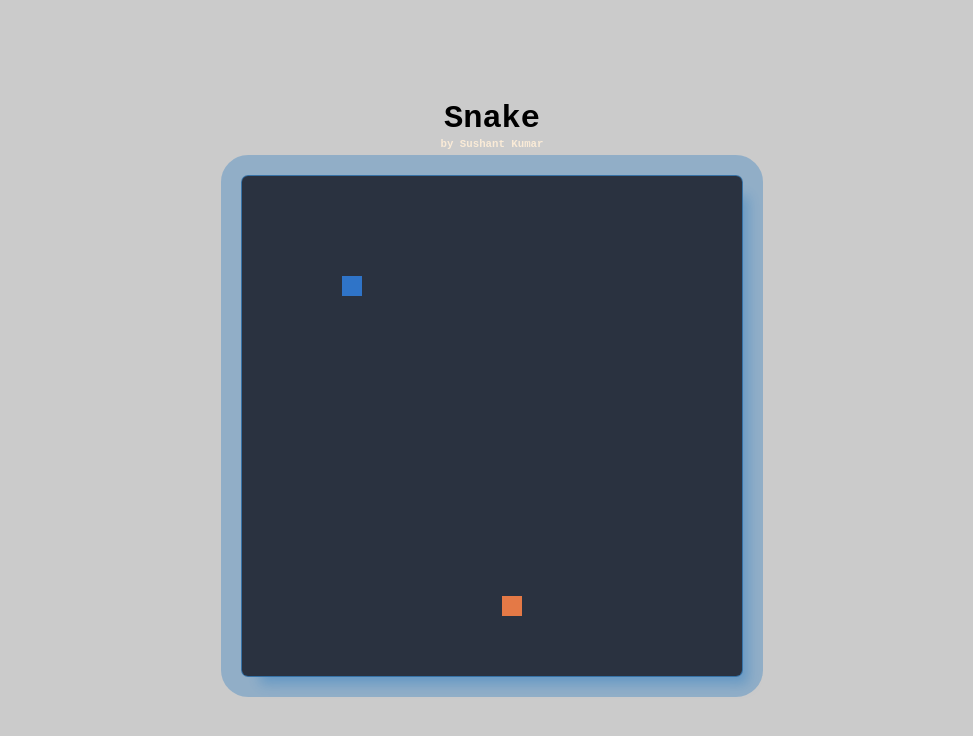
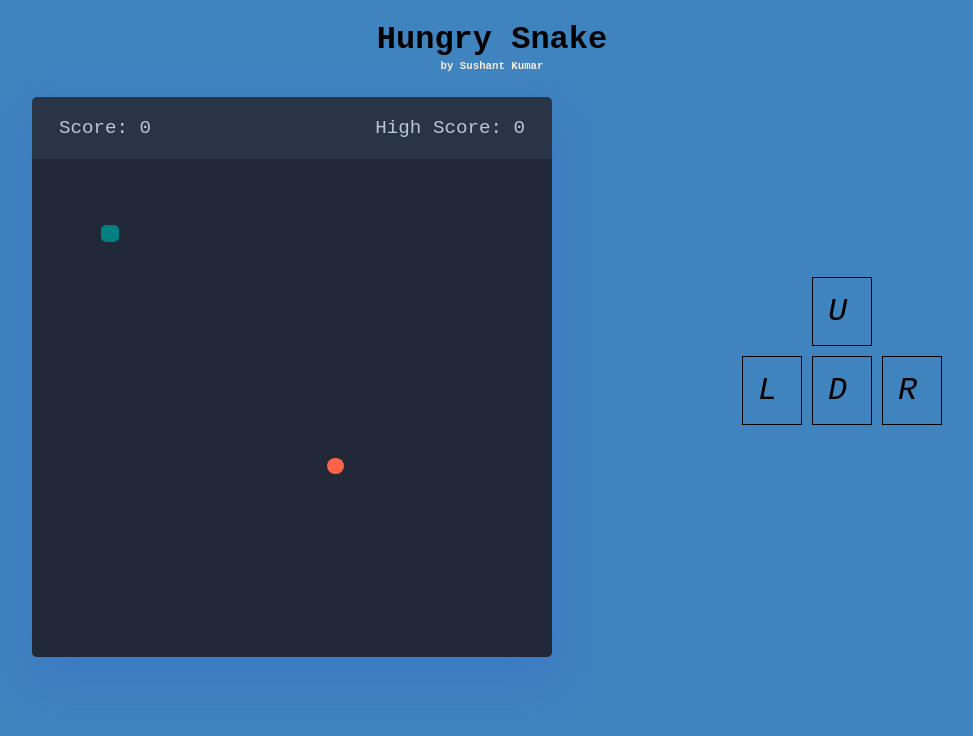
Before and after one commit to sushantkr961/Hungry-Snake-Game, a plain HTML site: page index.html in a window 1280 px wide. Shown: the whole page, without its empty margins (148-1121 px from the left). Drawn offline with Linux system fonts and the light colour scheme.

Commit message:
ui changes score, highest score added button added

```diff
--- a/index.html
+++ b/index.html
@@ -9,12 +9,37 @@
     <title>Hungry Snake</title>
   </head>
   <body>
-    <h1>Snake</h1>
-    <h6>by Sushant Kumar</h6>
-    <canvas id="board">
-      <!-- canvas is used to make graphics in html -->
-    </canvas>
+    <div id="author">
+      <h1>Hungry Snake</h1>
+      <h6>by Sushant Kumar</h6>
+    </div>
+    <div id="plot">
+      <div id="container">
+        <div id="score-board">
+          <div id="score">Score: 0</div>
+          <div id="high-score">High Score: 0</div>
+        </div>
+        <div id="board"></div>
+      </div>
+      <div id="controller">
+        <!-- <div>
+          <label>Difficulty</label>
+          <select id="speed">
+            <option value="normal">Normal</option>
+            <option value="easy">Easy</option>
+            <option value="hard">Hard</option>
+          </select>
+        </div> -->
 
-    <script src="./snake.js"></script>
+        <div class="controls">
+          <i id="up" data-key="ArrowUp">U</i>
+          <i id="left" data-key="ArrowLeft">L</i>
+          <i id="right" data-key="ArrowRight">R</i>
+          <i id="down" data-key="ArrowDown">D</i>
+        </div>
+      </div>
+    </div>
+
+    <script src="snake.js"></script>
   </body>
 </html>
--- a/snake.js
+++ b/snake.js
@@ -1,121 +1,122 @@
-let blocksize = 20; // square=25*25mm (1unit=25mm)
-let rows = 25;
-let cols = 25;
-let board, context;
+const board = document.querySelector("#board");
+const currentScore = document.querySelector("#score");
+const highestScore = document.querySelector("#high-score");
+const controls = document.querySelectorAll(".controls i");
 
-// Snake head
-let snakeX = blocksize * 5;
-let snakeY = blocksize * 5;
+let gameOver = false;
+let foodX, foodY;
+let snakeX = 5,
+  snakeY = 5;
+let velocityX = 0,
+  velocityY = 0;
+let snakeBody = [];
+let setIntervalId;
+let score = 0;
 
-// food
-let foodX;
-let foodY;
+// Getting high score from the local storage
+let highScore = localStorage.getItem("high-score") || 0;
+highestScore.innerText = `High Score: ${highScore}`;
 
-// speed of snake
-let velocityX = 0;
-let velocityY = 0;
-
-// snake body
-let snakeBody = [];
-
-// game over
-let gameOver = false;
-
-window.onload = function () {
-  board = document.getElementById("board");
-  board.height = rows * blocksize;
-  board.width = cols * blocksize;
-  context = board.getContext("2d"); // used for drawing on the board
-
-  foodPlaceChange();
-  document.addEventListener("keyup", changeDirection);
-  //   update();
-  setInterval(update, 1000 / 10); // 100ms
+const updateFoodPosition = () => {
+  // Passing a random 1 - 30 value as food position
+  foodX = Math.floor(Math.random() * 30) + 1;
+  foodY = Math.floor(Math.random() * 30) + 1;
 };
 
-function update() {
-  // if game over we want to stop updating the canvas,we want to stop the drawing once game is over
-  if (gameOver) {
-    return;
+const handleGameOver = () => {
+  // Clearing the timer and reloading the page on game over
+  clearInterval(setIntervalId);
+  alert("Game Over! Press OK to replay...");
+  location.reload();
+};
+
+const changeDirection = (e) => {
+  // Changing velocity value based on key press
+  if (e.key === "ArrowUp" && velocityY != 1) {
+    velocityX = 0;
+    velocityY = -1;
+  } else if (e.key === "ArrowDown" && velocityY != -1) {
+    velocityX = 0;
+    velocityY = 1;
+  } else if (e.key === "ArrowLeft" && velocityX != 1) {
+    velocityX = -1;
+    velocityY = 0;
+  } else if (e.key === "ArrowRight" && velocityX != -1) {
+    velocityX = 1;
+    velocityY = 0;
   }
+};
 
-  // board colour and size
-  context.fillStyle = "#2a3240";
-  context.fillRect(0, 0, board.width, board.height);
+// Calling changeDirection on each key click and passing key dataset value as an object
+controls.forEach((button) =>
+  button.addEventListener("click", () =>
+    changeDirection({ key: button.dataset.key })
+  )
+);
 
-  //food color and position
-  context.fillStyle = "#e47946";
-  context.fillRect(foodX, foodY, blocksize, blocksize);
+const initGame = () => {
+  if (gameOver) return handleGameOver();
+  let html = `<div class="food" style="grid-area: ${foodY} / ${foodX}"></div>`;
 
-  // when snake touches the food
-  if (snakeX == foodX && snakeY == foodY) {
-    snakeBody.push([foodX, foodY]);
-    foodPlaceChange();
+  // Checking if the snake hit the food
+  if (snakeX === foodX && snakeY === foodY) {
+    updateFoodPosition();
+    snakeBody.push([foodY, foodX]); // Pushing food position to snake body array
+    score++; // increment score by 1
+    highScore = score >= highScore ? score : highScore;
+    localStorage.setItem("high-score", highScore);
+    currentScore.innerText = `Score: ${score}`;
+    highestScore.innerText = `High Score: ${highScore}`;
   }
+  // Updating the snake's head position based on the current velocity
+  snakeX += velocityX;
+  snakeY += velocityY;
 
-  // for changing the snake length after eating the food
+  // Shifting forward the values of the elements in the snake body by one
   for (let i = snakeBody.length - 1; i > 0; i--) {
     snakeBody[i] = snakeBody[i - 1];
   }
-  // after above loop this run because it tells the head eat and go back and add after the tail
-  // starting from the end and we're having each segment move forward to where the previous segment was
-  // finally the second segment to take the head's place over here,
-  if (snakeBody.length) {
-    snakeBody[0] = [snakeX, snakeY];
-  } // now the body is moving with head
+  snakeBody[0] = [snakeX, snakeY]; // Setting first element of snake body to current snake position
 
-  // position and color of snake
-  context.fillStyle = "#2f74c8";
-  snakeX += velocityX * blocksize;
-  snakeY += velocityY * blocksize;
-  context.fillRect(snakeX, snakeY, blocksize, blocksize);
-
-  // when we do this for knowing the where snake eat food but it doesn't increase the snake length
-  for (let i = 0; i < snakeBody.length; i++) {
-    context.fillRect(snakeBody[i][0], snakeBody[i][1], blocksize, blocksize);
+  // Checking if the snake's head is out of wall, if so setting gameOver to true
+  if (snakeX <= 0 || snakeX > 30 || snakeY <= 0 || snakeY > 30) {
+    return (gameOver = true);
   }
 
-  // game over conditions
-  // 1. if snake touches or want to cross the board
-  if (
-    snakeX < 0 ||
-    snakeX > cols * blocksize ||
-    snakeY < 0 ||
-    snakeY > rows * blocksize
-  ) {
-    gameOver = true;
-    alert("Game Over");
-    location.reload();
-  }
-
-  // 2. if snake touches or eats his own body
   for (let i = 0; i < snakeBody.length; i++) {
-    if (snakeX == snakeBody[i][0] && snakeY == snakeBody[i][1]) {
+    // Adding a div for each part of the snake's body
+    html += `<div class="snakeHead" style="grid-area: ${snakeBody[i][1]} / ${snakeBody[i][0]}"></div>`;
+    // Checking if the snake head hit the body, if so set gameOver to true
+    if (
+      i !== 0 &&
+      snakeBody[0][1] === snakeBody[i][1] &&
+      snakeBody[0][0] === snakeBody[i][0]
+    ) {
       gameOver = true;
-      alert("Game Over");
-      location.reload();
     }
   }
-}
+  // console.log(board);
+  board.innerHTML = html;
+};
 
-function changeDirection(event) {
-  // event.key for key event
-  if (event.code == "ArrowUp" && velocityY != 1) {
-    velocityX = 0;
-    velocityY = -1;
-  } else if (event.code == "ArrowDown" && velocityY != -1) {
-    velocityX = 0;
-    velocityY = 1;
-  } else if (event.code == "ArrowLeft" && velocityX != 1) {
-    velocityX = -1;
-    velocityY = 0;
-  } else if (event.code == "ArrowRight" && velocityX != -1) {
-    velocityX = 1;
-    velocityY = 0;
-  }
-}
+let snakeSpeed = 120;
+// let speed = document.getElementById("speed");
+// speed.addEventListener("change", () => {
+//   let selected = document.getElementById("speed").value;
+//   console.log(selected);
+//   if (selected == "normal") {
+//     snakeSpeed = 120;
+//   }
+//   if (selected == "hard") {
+//     snakeSpeed = 60;
+//   }
+//   if (selected == "easy") {
+//     snakeSpeed = 240;
+//   }
+// });
 
-function foodPlaceChange() {
-  foodX = Math.floor(Math.random() * cols) * blocksize;
-  foodY = Math.floor(Math.random() * rows) * blocksize;
-}
+updateFoodPosition();
+// speed of the snake is 100, it will move snake after every 100ms
+setIntervalId = setInterval(initGame, snakeSpeed);
+// event on keypress on the keyboard
+document.addEventListener("keyup", changeDirection);
--- a/style.css
+++ b/style.css
@@ -1,6 +1,13 @@
 body {
-  background-color: #cbcbcb;
   font-family: "Courier New", Courier, monospace;
+  background: rgb(63, 131, 191);
+  box-sizing: border-box;
+  padding: 0;
+  margin: 0;
+}
+
+#author {
+  /* border: 1px solid; */
   text-align: center;
 }
 h6 {
@@ -8,14 +15,142 @@ h6 {
   margin-top: -20px;
 }
 h1 {
-  margin-top: 100px;
   font-weight: bold;
 }
+
+#plot {
+  /* border: 1px solid; */
+  display: flex;
+  align-items: center;
+  justify-content: space-evenly;
+}
+
+#container {
+  width: 65vmin;
+  height: 70vmin;
+  display: flex;
+  overflow: hidden;
+  flex-direction: column;
+  justify-content: center;
+  border-radius: 5px;
+  background: #293447;
+  box-shadow: 0 20px 40px rgba(52, 87, 220, 0.2);
+}
+
+#score-board {
+  color: #B8C6DC;
+  font-weight: 500;
+  font-size: 1.2rem;
+  padding: 20px 27px;
+  display: flex;
+  justify-content: space-between;
+}
+
 #board {
-  box-shadow: 12px 14px 12px -7px rgba(30, 115, 190, 0.38),
-    9px 9px 10px -7px rgba(0, 0, 0, 0.19) inset;
-  background-color: rgb(63, 131, 191);
-  border: 1px solid rgba(0, 0, 0, 0.13);
-  border-radius: 7px;
-  outline: 20px solid rgba(30, 116, 191, 0.33);
+  height: 100%;
+  width: 100%;
+  display: grid;
+  background: #212837;
+  grid-template: repeat(30, 1fr) / repeat(30, 1fr);
 }
+
+.controls {
+  padding: 10px;
+  width: 200px;
+  margin: auto;
+  height: 200px;
+  display:  grid;
+  gap: 10px;
+  grid-template-rows: repeat(3, 1fr);
+  grid-template-columns: repeat(3, 1fr);
+}
+
+.controls i {
+  border: 1px solid;
+  padding: 15px;
+  cursor: pointer;
+}
+
+#left{
+  font-size: xx-large;
+  grid-column-start: 1;
+  grid-column-end: 2;
+}
+
+#up{
+  font-size: xx-large;
+  grid-column-start: 2;
+  grid-column-end: 3;
+}
+
+#right{
+  font-size: xx-large;
+  grid-column-start: 3;
+  grid-column-end: 4;
+}
+
+#down{
+  font-size: xx-large;
+  grid-column-start: 2;
+  grid-column-end: 3;
+  grid-row-start: 2;
+  grid-row-end: 3;
+}
+
+.food {
+  background: tomato;
+  border-radius: 50%;
+}
+.snakeHead {
+  background: teal;
+  border-radius: 30%;
+}
+
+@media screen and (max-width: 1200px){
+  #controller{
+    display: flex;
+  }
+  #plot {
+    padding: 0 100px 0 50px;
+    justify-content: space-between;
+  }
+}
+
+@media screen and (max-width: 900px) {
+  #plot {
+    padding: 0 ;
+    flex-direction: column;
+    justify-content: space-between;
+  }
+  #container {
+    width: 90vmin;
+    height: 90vmin;
+  }
+  #score-board {
+    font-size: 1rem;
+    padding: 15px 27px;
+  }
+  #controller {
+    display: flex;
+    justify-content: flex-start;
+  }
+}
+
+@media screen and (max-width: 500px) {
+  #container {
+    width: 90vmin;
+    height: 110vmin;
+  }
+  #score-board {
+    font-size: 1rem;
+    padding: 15px 27px;
+  }
+  #controller {
+    display: flex;
+    justify-content: flex-start;
+  }
+}
+
+@media screen and (max-width: 350px){
+  /* overlap button over board */
+}
```
